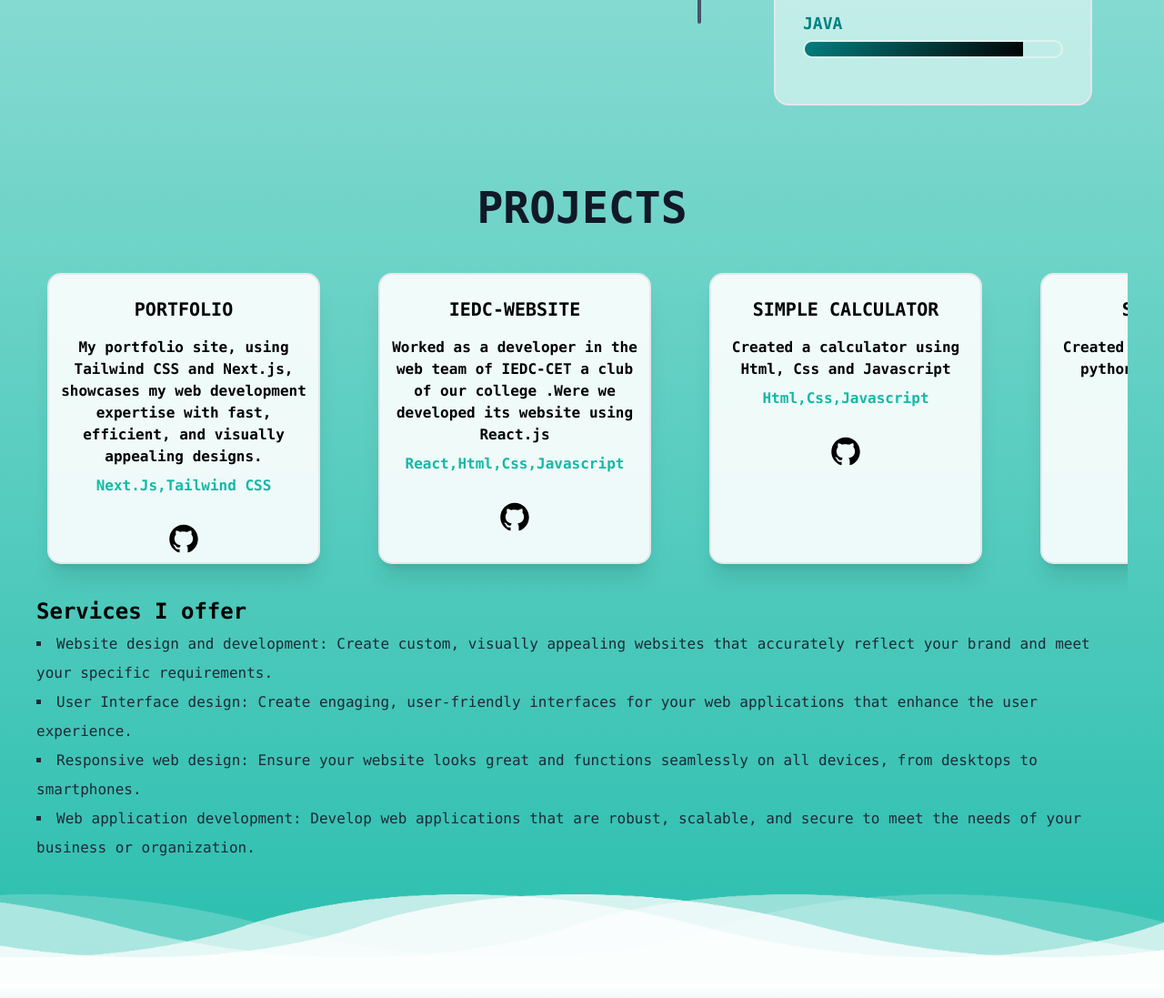
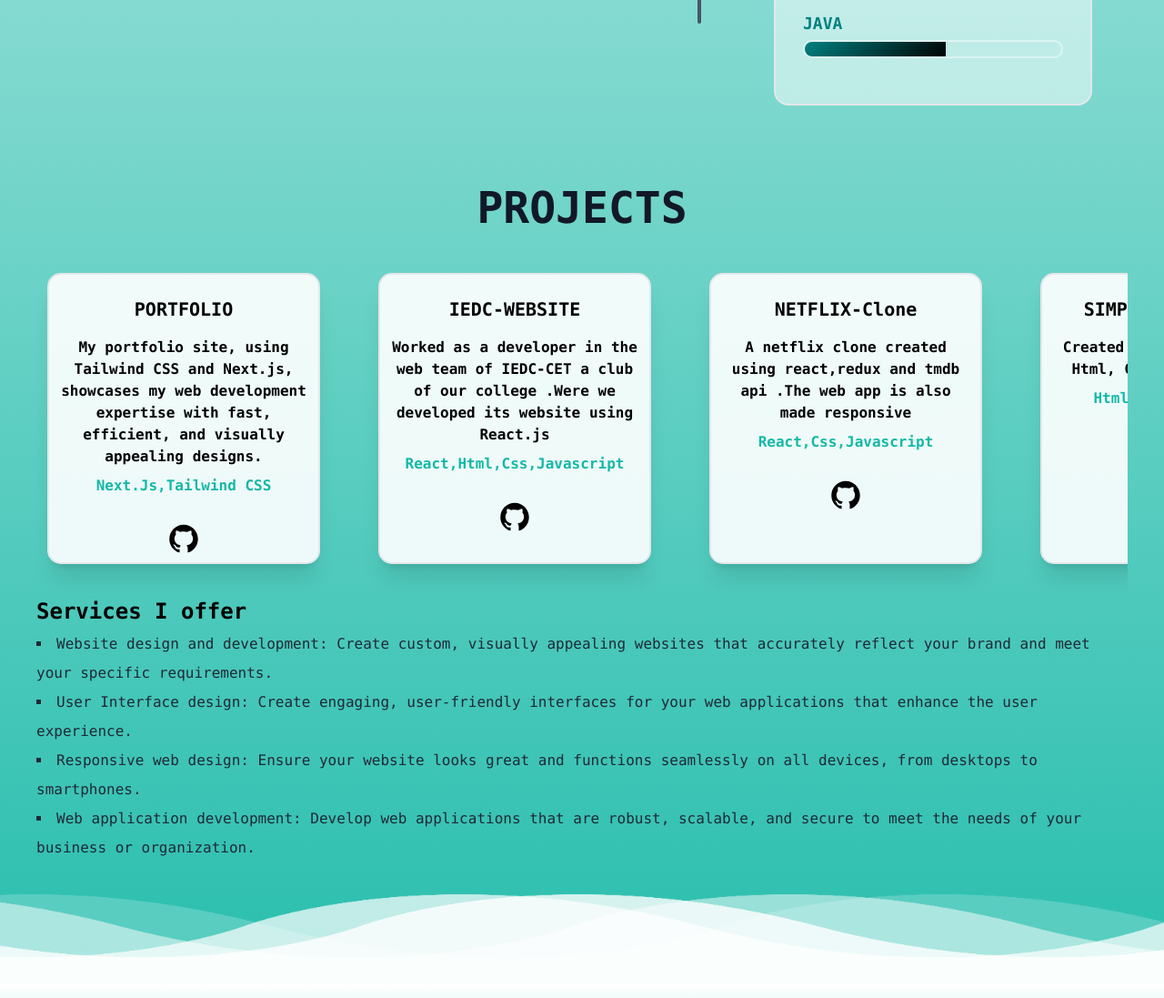
Before and after one commit to Adith628/Portfolio, a Next.js app: page / in a window 1280 px wide. Shown: the part 1444-2541 px from the top of the page at 91% size. Built offline with nearby package versions, Linux system fonts and the light colour scheme.

Commit message:
added netflix-clone to projec sections

```diff
--- a/projects/projects.json
+++ b/projects/projects.json
@@ -14,6 +14,15 @@
         "link":"https://github.com/Adith628/IEDC-website-1"
 
     },
+    {
+        "id" : 6,
+        "title":"NETFLIX-Clone",
+        "content":"A netflix clone created using react,redux and tmdb api .The web app is also made responsive",
+        "tools":"React,Css,Javascript",
+        "link":"https://netflix-clone-1f25d.web.app/profile"
+
+    },
+
     {
         "id" : 3,
         "title":"SIMPLE CALCULATOR",
--- a/styles/project.css
+++ b/styles/project.css
@@ -218,11 +218,11 @@
 }
 
 .html{
-    width:90%;
+    width:75%;
     animation: html 3s;
 }
 .css{
-    width:80%;
+    width:70%;
     animation: css 3s;
 }
 .javascript{
@@ -230,11 +230,11 @@
     animation: javascript 3s;
 }
 .react{
-    width:70%;
+    width:60%;
     animation: react 3s;
 }
 .java{
-    width:85%;
+    width:55%;
     animation: java 3s;
 }
 @keyframes html{
```
